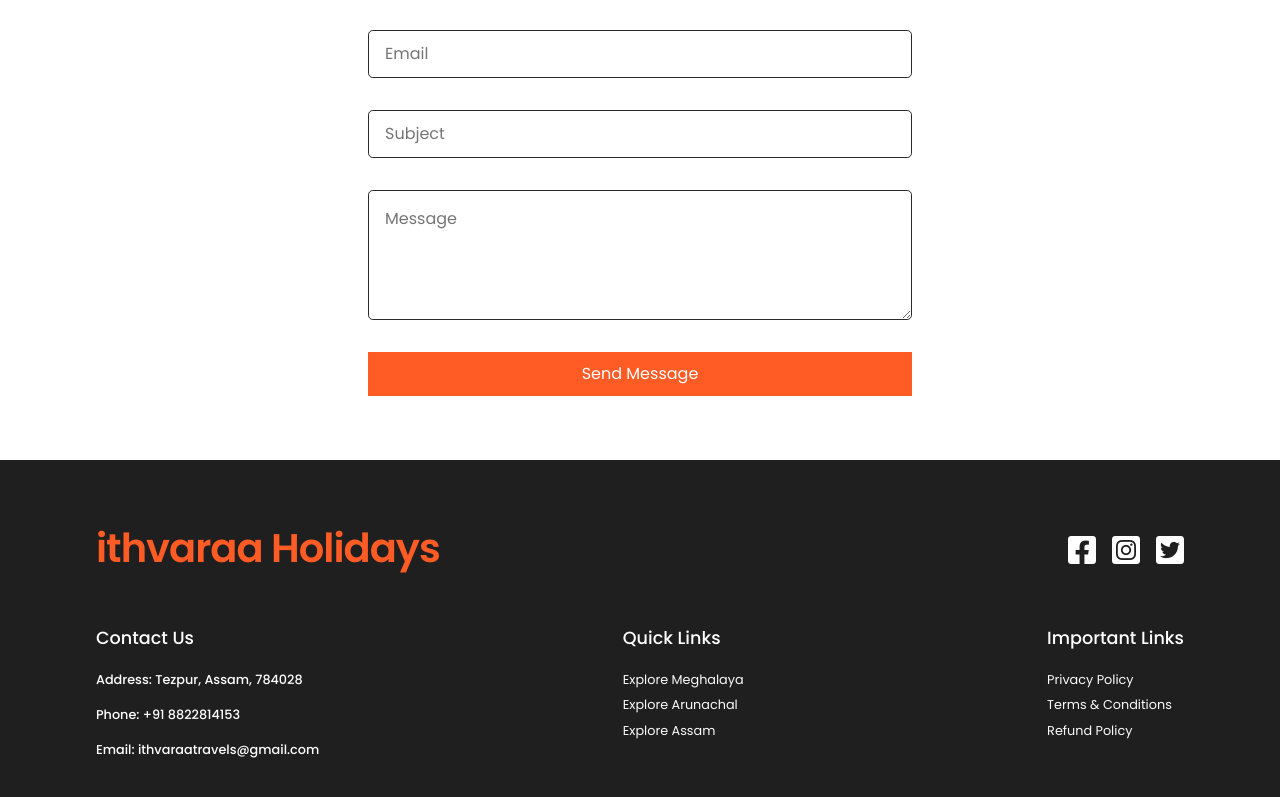
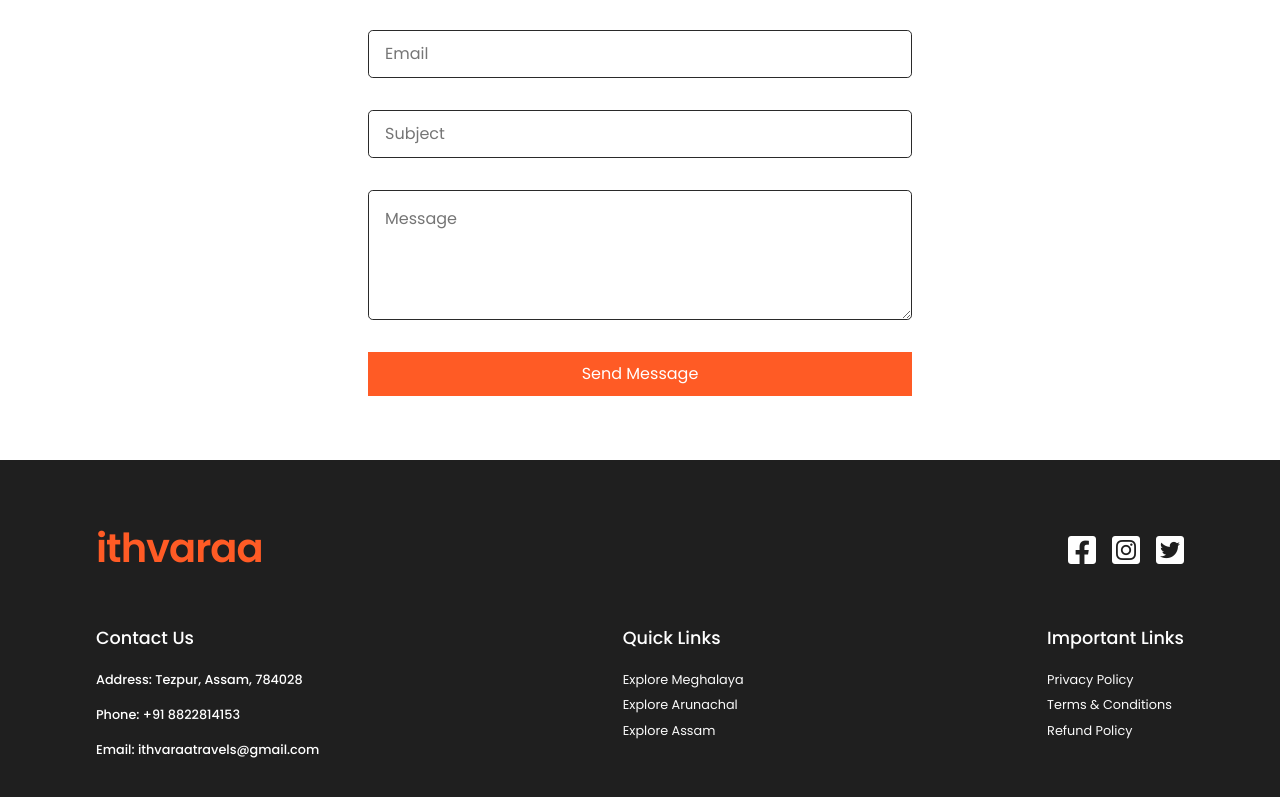
Before and after one commit to rks0001/travel-template, a React (Create React App) app: page /tour in a window 1280 px wide. Shown: the part 2570-3367 px from the top of the page. Built offline with nearby package versions, Linux system fonts and the light colour scheme.

Commit message:
frontend

```diff
--- a/src/components/Footer.js
+++ b/src/components/Footer.js
@@ -6,7 +6,7 @@ const Footer = () => {
     <div className="footer">
       <div className="top">
         <div>
-          <h1 className="brandname">ithvaraa Holidays</h1>
+          <h1 className="brandname">ithvaraa</h1>
 
         </div>
         <div>
```
